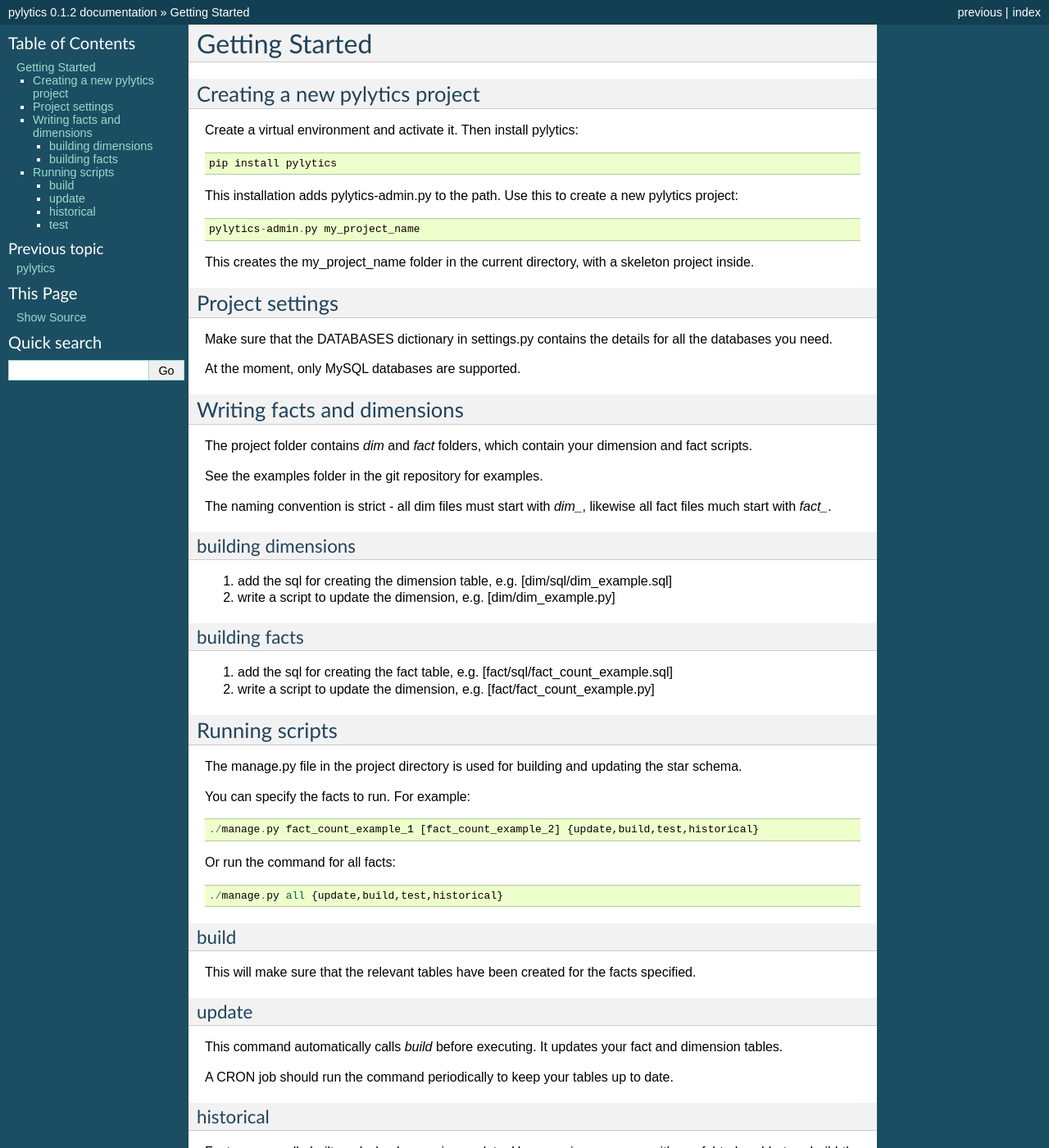
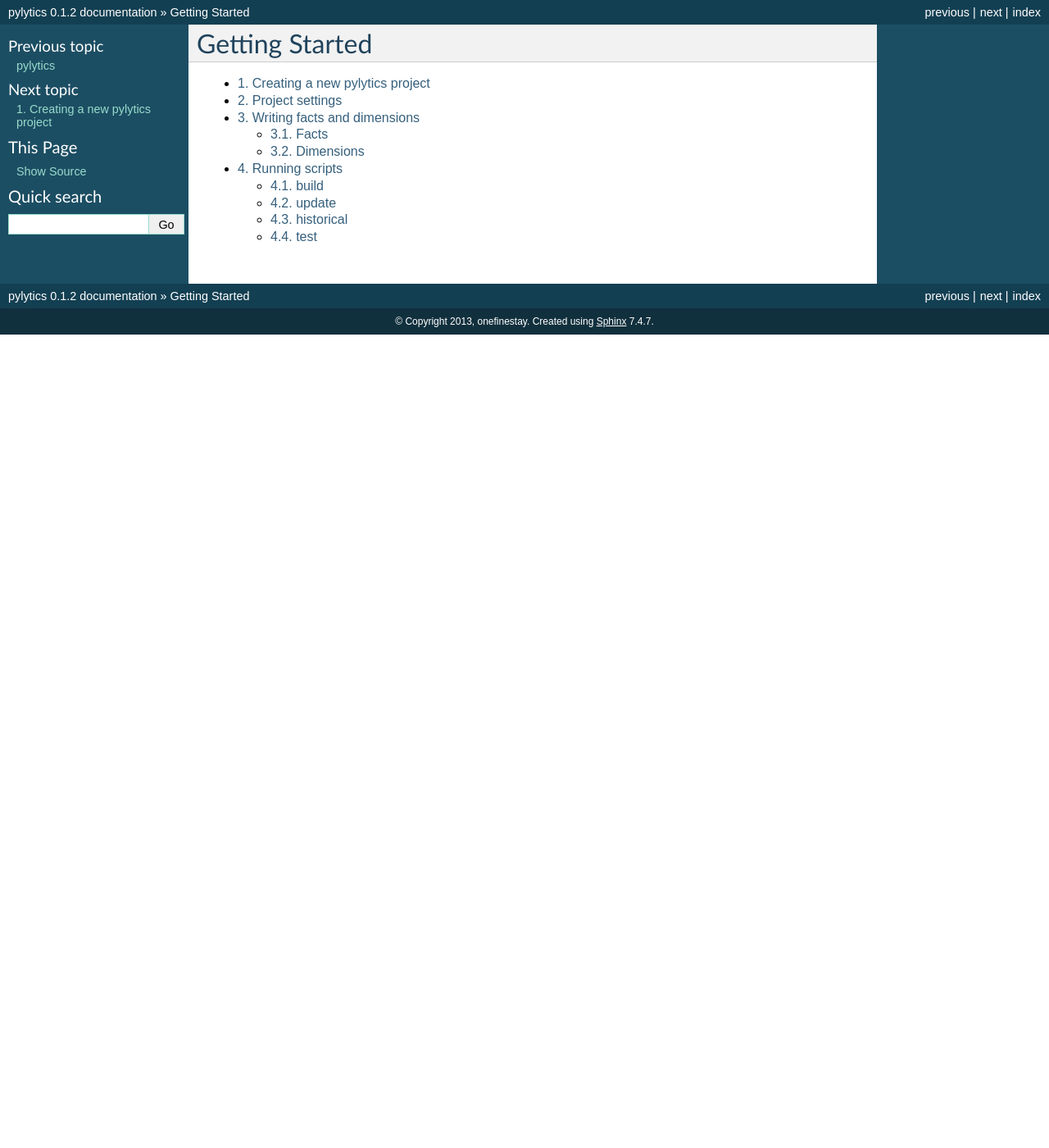
Before and after one commit to onefinestay/pylytics, a Sphinx documentation site: the page built from docs/getting-started/index.rst, in a window 1280 px wide and 1400 px high. Shown: the whole window at 82% size. Built offline with Sphinx 7.4.7, drawn with Linux system fonts in a browser that asks for light colours; some of the changed text lies outside the part shown.

Commit message:
improved docs - structure, and how to write scripts

```diff
--- a/docs/getting-started/index.rst
+++ b/docs/getting-started/index.rst
@@ -1,84 +1,11 @@
 Getting Started
 ===============
 
-Creating a new pylytics project
-*******************************
-Create a virtual environment and activate it. Then install pylytics::
+.. toctree::
+   :maxdepth: 2
+   :numbered:
 
-    pip install pylytics
-
-This installation adds pylytics-admin.py to the path. Use this to create a new pylytics project::
-
-    pylytics-admin.py my_project_name
-
-This creates the my_project_name folder in the current directory, with a skeleton project inside.
-
-
-
-Project settings
-****************
-Make sure that the DATABASES dictionary in settings.py contains the details for all the databases you need.
-
-At the moment, only MySQL databases are supported.
-
-
-
-Writing facts and dimensions
-****************************
-The project folder contains *dim* and *fact* folders, which contain your dimension and fact scripts.
-
-See the examples folder in the git repository for examples.
-
-The naming convention is strict - all dim files must start with `dim_`, likewise all fact files much start with `fact_`.
-
-
-building dimensions
--------------------
-1) add the sql for creating the dimension table, e.g. [dim/sql/dim_example.sql]
-
-2) write a script to update the dimension, e.g. [dim/dim_example.py]
-
-
-building facts
---------------
-1) add the sql for creating the fact table, e.g. [fact/sql/fact_count_example.sql]
-
-2) write a script to update the dimension, e.g. [fact/fact_count_example.py]
-
-
-
-Running scripts
-***************
-The manage.py file in the project directory is used for building and updating the star schema.
-
-You can specify the facts to run. For example::
-
-    ./manage.py fact_count_example_1 [fact_count_example_2] {update,build,test,historical}
-
-Or run the command for all facts::
-
-    ./manage.py all {update,build,test,historical}
-
-
-build
------
-This will make sure that the relevant tables have been created for the facts specified.
-
-
-update
-------
-This command automatically calls `build` before executing. It updates your fact and dimension tables.
-
-A CRON job should run the command periodically to keep your tables up to date.
-
-
-historical
-----------
-Facts are usually built each day by running *update*. However, in some cases it's useful to be able to rebuild the tables for the last X days (for example, if the project is just starting off, or data loss has occurred).
-
-
-test
-----
-The base table class contain a test method. This method must be overridden by each fact and dimension script to enable tests.
-
-Note - test functionality is still under active development.
+   creating-new-project
+   project-settings
+   writing-facts-and-dims
+   running-scripts
--- /dev/null
+++ b/docs/getting-started/project-settings.rst
@@ -0,0 +1,5 @@
+Project settings
+****************
+Make sure that the DATABASES dictionary in settings.py contains the details for all the databases you need.
+
+At the moment, only MySQL databases are supported.
--- a/pylytics/__init__.py
+++ b/pylytics/__init__.py
@@ -4,9 +4,7 @@ pylytics
 
 """
 
-
 try:
-    VERSION = __import__('pkg_resources') \
-        .get_distribution('pylytics').version
+    VERSION = __import__('pkg_resources').get_distribution('pylytics').version
 except:
     VERSION = 'unknown'
```
Also changed, not shown: docs/getting-started/creating-new-project.rst (added, +11 -0 lines), docs/getting-started/running-scripts.rst (added, +35 -0 lines), docs/getting-started/writing-facts-and-dims.rst (added, +60 -0 lines), 1 other file.
